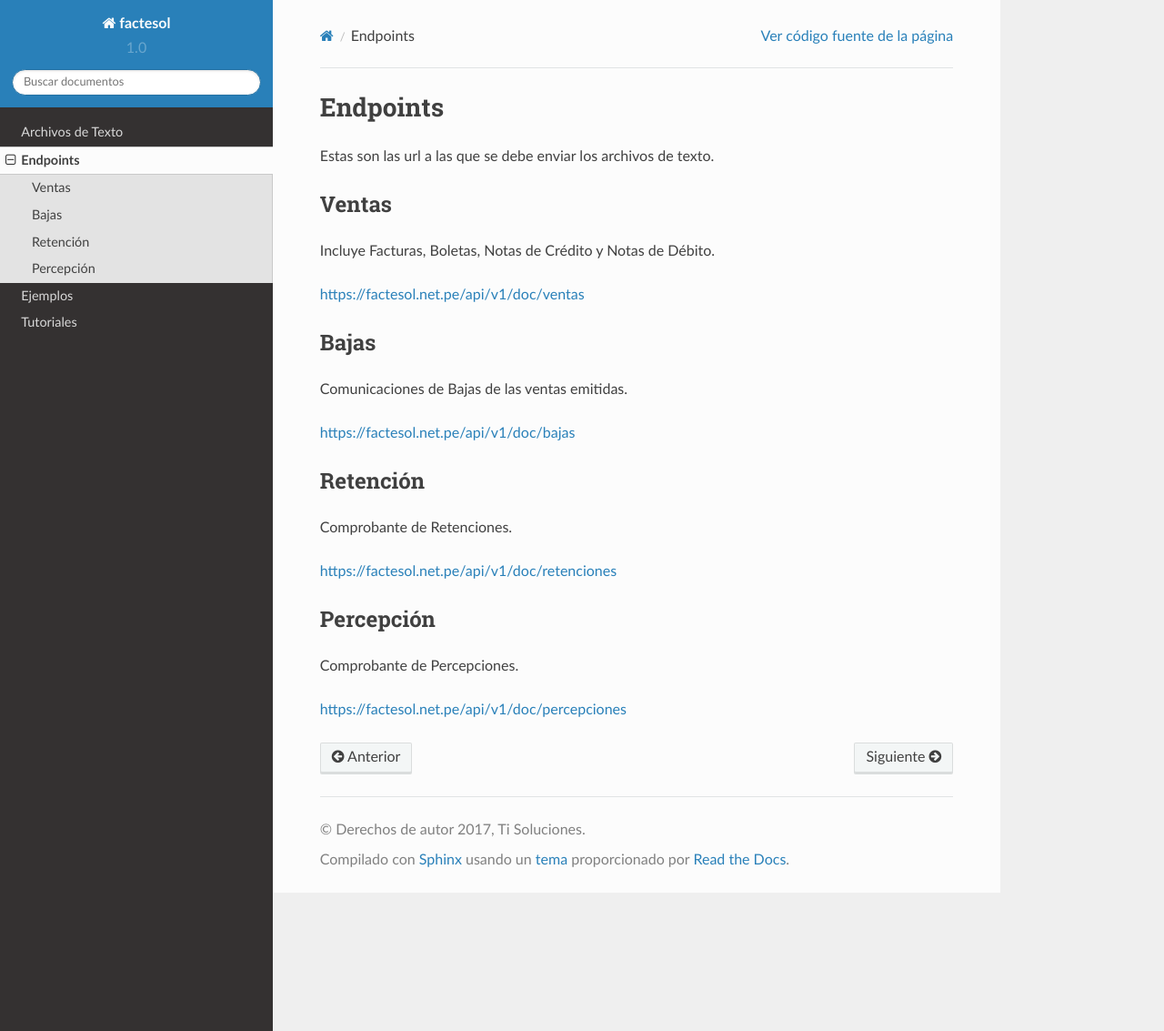
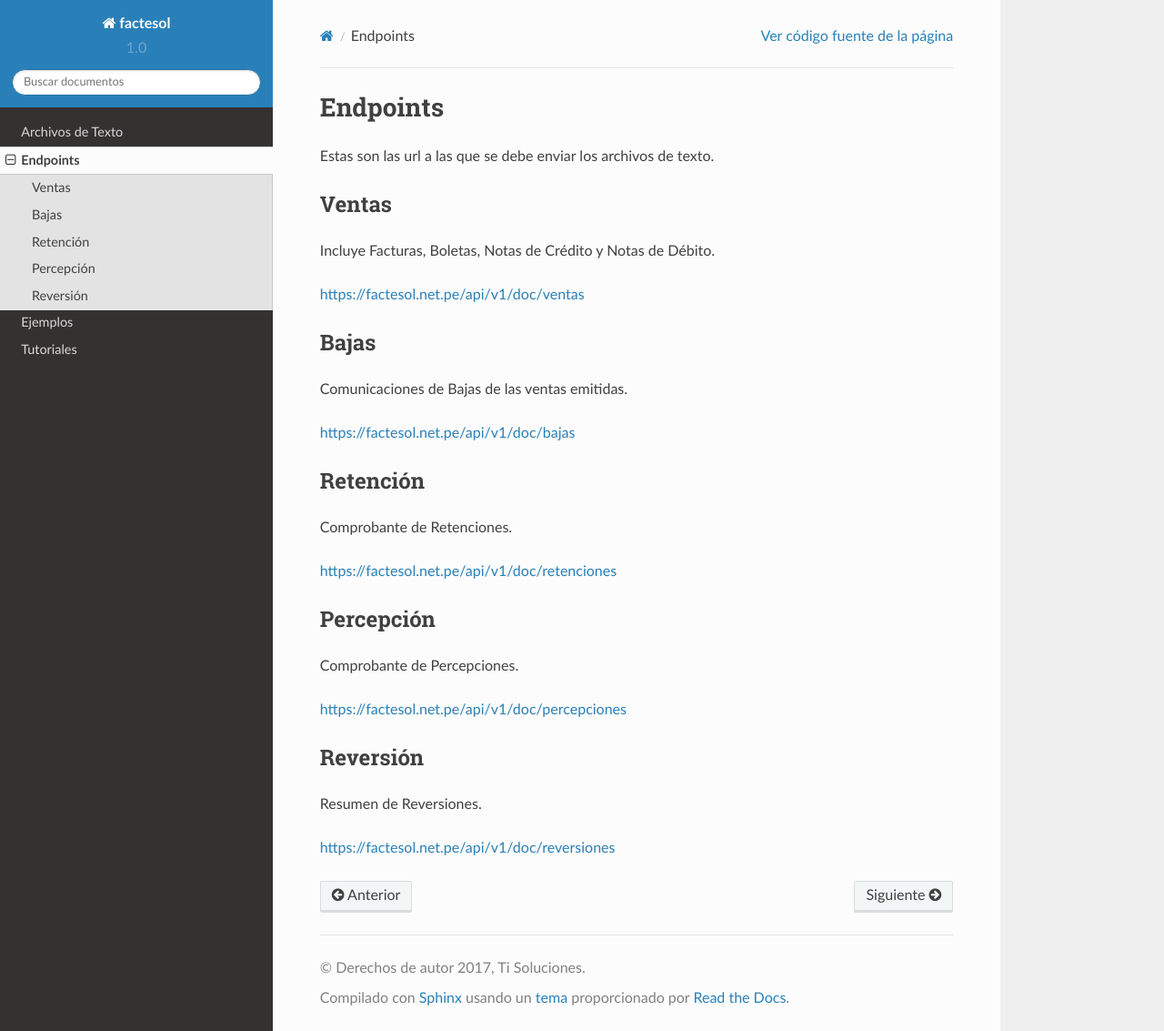
Before and after one commit to giansalex/factesol-docs, a Sphinx documentation site: the page built from docs/endpoints.rst, in a window 1280 px wide and 1133 px high. Shown: the whole window at 91% size. Built offline with Sphinx 7.4.7 and the Read the Docs theme 2.0.0, drawn with Linux system fonts in a browser that asks for light colours.

Commit message:
reversión endpoint

```diff
--- a/docs/endpoints.rst
+++ b/docs/endpoints.rst
@@ -28,3 +28,9 @@ Comprobante de Percepciones.
 
 
 https://factesol.net.pe/api/v1/doc/percepciones
+
+Reversión
+---------
+Resumen de Reversiones.
+
+https://factesol.net.pe/api/v1/doc/reversiones
```
